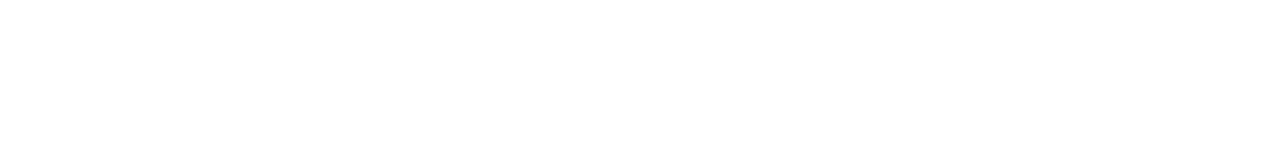
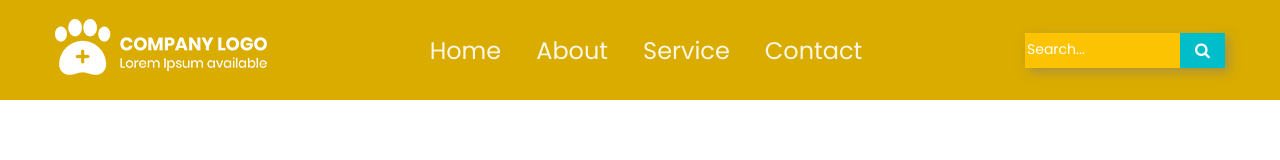
Before and after one commit to tarragon777/veterinary, a plain HTML site: page index.html in a window 1280 px wide. Drawn offline with Linux system fonts and the light colour scheme.

Commit message:
Added header bar

```diff
--- a/css/style.css
+++ b/css/style.css
@@ -0,0 +1,126 @@
+body {
+    margin: 0;
+    font-family: 'Poppins', sans-serif;
+    font-size: 14px;
+    color: #000;
+    -webkit-font-smothing: antialiased;
+    background-color: white;
+}
+
+*,
+*:after,
+*:before {
+    box-sizing: border-box;
+}
+
+h1, h2, h3, h4, h5, h6 {
+    margin: 0;
+}
+
+/* container
+================ */
+.container {
+    width: 100%;
+    max-width: 1200px;
+    margin: 0 auto;
+    padding: 0 15px;
+}
+
+/* header
+================ */
+
+.header {
+    width: 100%;
+    height: 100px;
+    position: absolute;
+    background-color: #daac00;
+    top: 0;
+    left: 0;
+    z-index: 1000;
+}
+
+.header__inner {
+    display: flex;
+    justify-content: space-between;
+    align-items: center;
+    padding: 19px 0;
+
+}
+
+/* nav
+================ */
+
+.nav {
+
+    display: flex;
+    color: #fff;
+    font-size: 24px;
+    font-weight: 400;
+}
+
+.nav__link {
+    margin-left: 35px;
+    color: #fff;
+    text-decoration: none;
+    opacity: 0.9;
+    transition: 0.1s linear;
+}
+
+.nav__link:first-child{
+    margin-left: 0px;
+
+}
+
+.nav__link:hover {
+    color: #000;
+}
+
+/* search
+================ */
+.search {
+    box-shadow: 0.3em 0.3em 10px rgba(122,122,122,0.5);
+}
+
+.search__form {
+    display: flex;
+    position: relative;
+    width: 200px;
+    margin: 0 auto;
+}
+
+.search input {
+    width: 100%;
+    height: 35px;
+    color: #fff;
+    font-family: 'Poppins', sans-serif;
+    font-weight: 400;
+    background: #fcc302;
+    outline: none;
+    border: none;
+}
+
+input::-webkit-input-placeholder {
+    font-size: 14px;
+    color: #fff;
+}
+
+.search button {
+    outline: none;
+    border: none;
+
+    width: 45px;
+    height: 35px;
+    background: #00bec9;
+    position: absolute;
+    top: 0;
+    right: 0;
+    cursor: pointer;
+
+}
+
+.search button:before {
+    content: "\f002";
+    font-family: FontAwesome;
+    font-size: 16px;
+    color: #fff;
+}
--- a/index.html
+++ b/index.html
@@ -3,11 +3,40 @@
 <head>
     <meta charset="UTF-8">
     <link rel="stylesheet" href="css/style.css">
+    <link href="https://fonts.googleapis.com/css?family=Poppins:400,600,700&display=swap" rel="stylesheet">
+    <link rel="stylesheet" href="https://cdnjs.cloudflare.com/ajax/libs/font-awesome/4.7.0/css/font-awesome.min.css">
     <meta name="viewport" content="width=device-width, initial-scale=1.0">
     <title>Veterinary</title>
+    <script src="https://cdnjs.cloudflare.com/ajax/libs/font-awesome/5.13.0/js/fontawesome.min.js"></script>
     <script src="js/app.js"></script>
 </head>
 <body>
+<header class="header">
+    <div class="container">
+        <div class="header__inner">
+            <div class="header__logo">
+                <img src="img/Vet-logo.png" alt="Logo">
+            </div>
+
+            <nav class="nav">
+                <a class="nav__link" href="">Home</a>
+                <a class="nav__link" href="">About</a>
+                <a class="nav__link" href="">Service</a>
+                <a class="nav__link" href="">Contact</a>
+            </nav>
+
+            <div class="search">
+                <form class="search__form">
+                    <input type="text" placeholder="Search...">
+                    <button type="submit"></button>
+                </form>
+            </div>
+        </div>
+    </div>
+</header>
+
+
+
 
 </body>
 </html>
```
Also changed, not shown: img/Vet-logo.png (added), img/french-bulldog.png (added).
